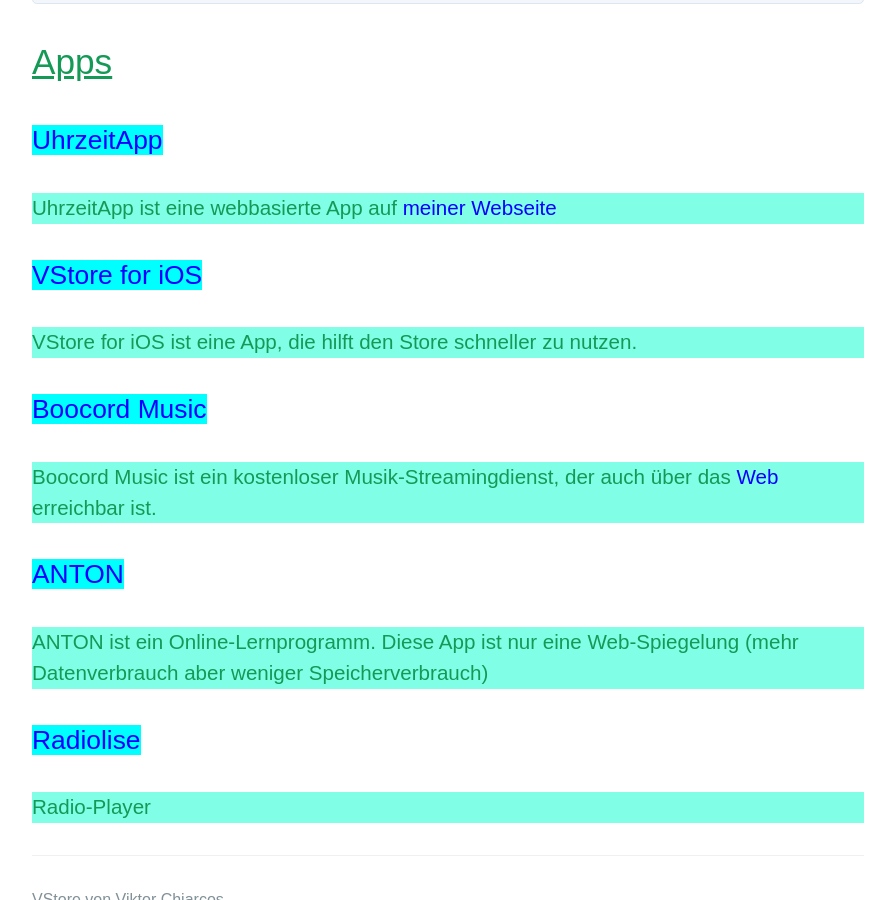
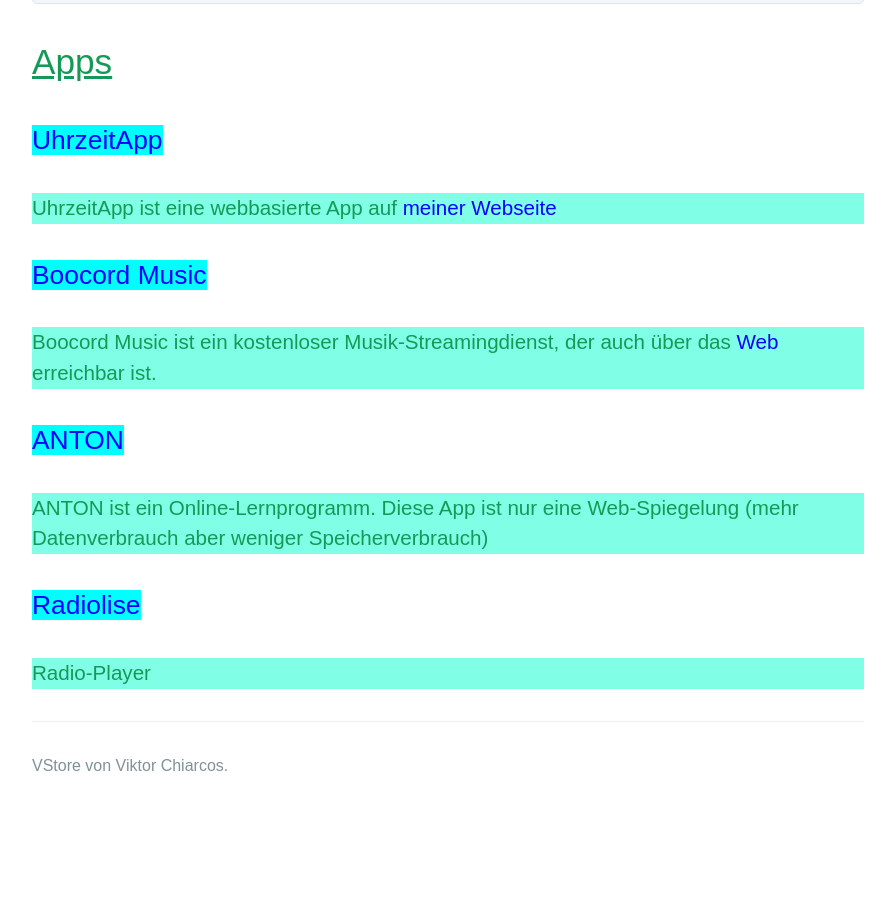
Before and after one commit to die-techniker/vstore, a Jekyll site: the page built from app/index.html, in a window 1280 px wide and 900 px high, scrolled down 1020 px. Shown: the whole window, without its empty margins (192-1087 px from the left). Built offline with Jekyll 4.4.1, drawn with Linux system fonts in a browser that asks for light colours; after the commit the page ends 1830 px from its top, so only the background shows below that.

Commit message:
Update index.html

```diff
--- a/app/index.html
+++ b/app/index.html
@@ -37,8 +37,7 @@ excerpt: "Ein kostenloser App-Store für Entwickler und Apple-Gerät-Nutzer"
     <h1 style="font-weight: normal; text-decoration: underline; font-color: #000000">Apps</h1>
     <h2><a href="/vstore/app/UhrzeitApp.mobileconfig" style="text-decoration: none; background-color: #00ffff">UhrzeitApp</a></h2>
     <h3 style="font-weight: normal; background-color: #81ffe6">UhrzeitApp ist eine webbasierte App auf <a href="https://viktor-chiarcos.github.io">meiner Webseite</a></h3>
-    <h2><a href="/vstore/app/VStore.mobileconfig" style="text-decoration: none; background-color: #00ffff">VStore for iOS</a></h2>
-    <h3 style="font-weight: normal; background-color: #81ffe6">VStore for iOS ist eine App, die hilft den Store schneller zu nutzen.</h3>
+
     <h2><a href="/vstore/app/Boocord_Music.mobileconfig" style="text-decoration: none; background-color: #00ffff">Boocord Music</a></h2>
     <h3 style="font-weight: normal; background-color: #81ffe6">Boocord Music ist ein kostenloser Musik-Streamingdienst, der auch über das <a href="https://music.boocord.com">Web</a> erreichbar ist.</h3>
     <h2><a href="/vstore/app/ANTON.mobileconfig" style="text-decoration: none;  background-color: #00ffff" >ANTON</a></h2>
```
